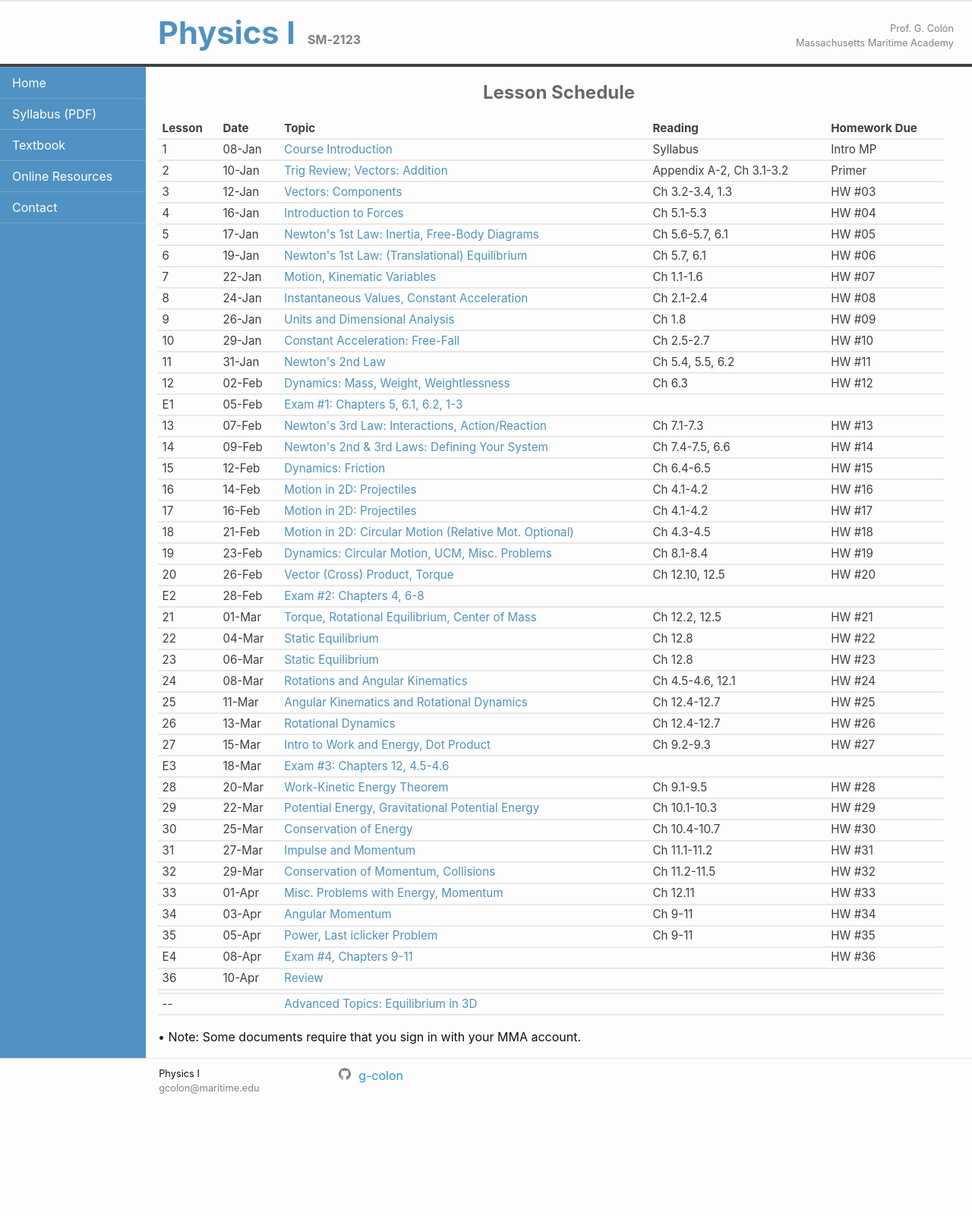
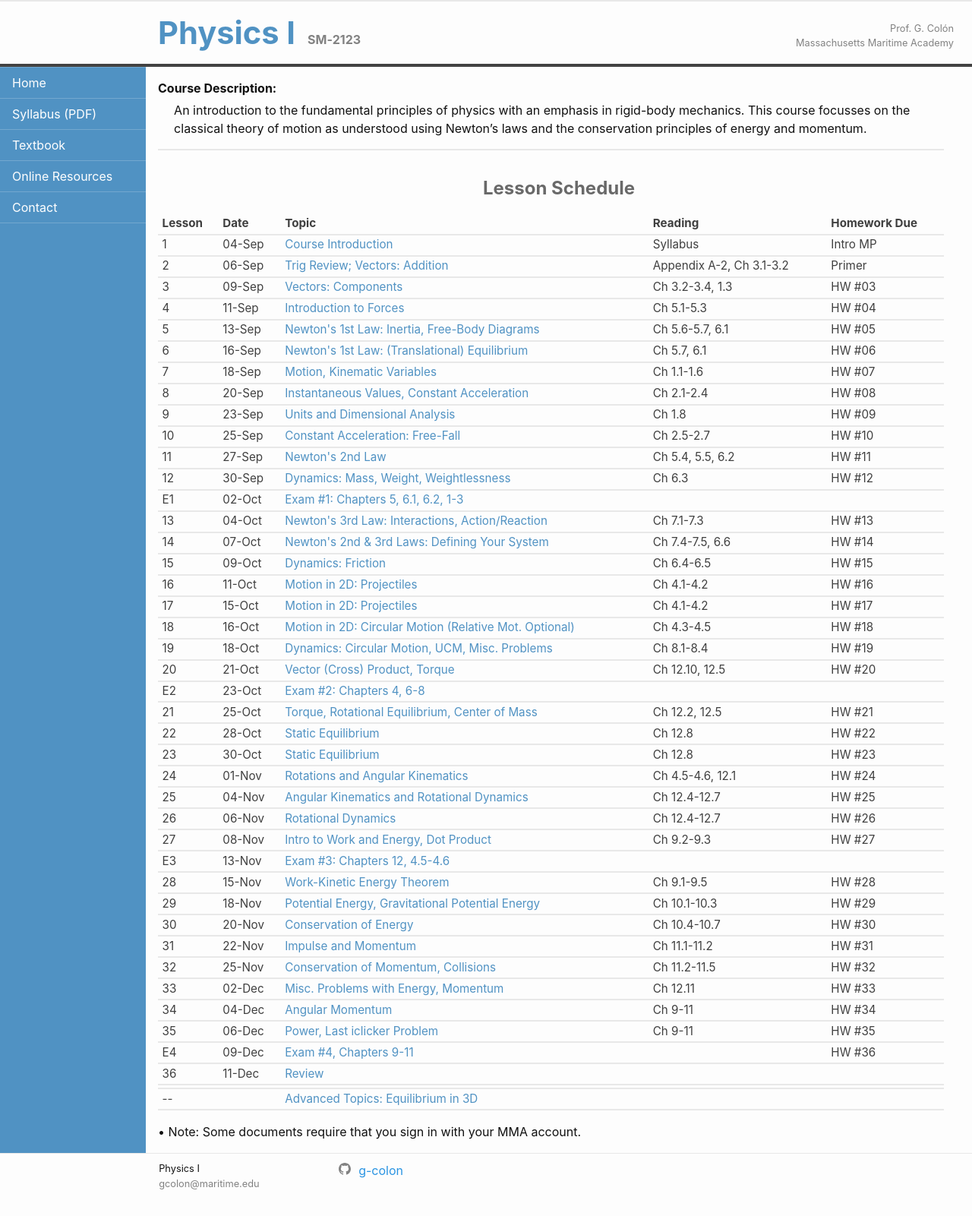
Before and after one commit to g-colon/Physics1, a Jekyll site: the page built from index.markdown, in a window 1280 px wide. Shown: the whole page at 76% size. Built offline with Jekyll 4.4.1, drawn with Linux system fonts in a browser that asks for light colours; before the commit the page ends 1475 px from its top, so only the background shows below that.

Commit message:
Fall 24 corrections

```diff
--- a/_data/syllabus.csv
+++ b/_data/syllabus.csv
@@ -1,43 +1,43 @@
 Lesson,Date,Topic,Reading,Homework Due
-1,08-Jan,"<a href='lessons/L01'> Course Introduction </a>",Syllabus,Intro MP
-2,10-Jan,"<a href='lessons/L02'> Trig Review; Vectors: Addition </a>","Appendix A-2, Ch 3.1-3.2",Primer
-3,12-Jan,"<a href='lessons/L03'> Vectors: Components </a>","Ch 3.2-3.4, 1.3",HW #03
-4,16-Jan,"<a href='lessons/L04'> Introduction to Forces </a>",Ch 5.1-5.3,HW #04
-5,17-Jan,"<a href='lessons/L05'> Newton's 1st Law: Inertia, Free-Body Diagrams </a>","Ch 5.6-5.7, 6.1",HW #05
-6,19-Jan,"<a href='lessons/L06'> Newton's 1st Law: (Translational) Equilibrium </a>","Ch 5.7, 6.1",HW #06
-7,22-Jan,"<a href='lessons/L07'> Motion, Kinematic Variables </a>",Ch 1.1-1.6,HW #07
-8,24-Jan,"<a href='lessons/L08'> Instantaneous Values, Constant Acceleration </a>",Ch 2.1-2.4,HW #08
-9,26-Jan,"<a href='lessons/L09'> Units and Dimensional Analysis </a>",Ch 1.8,HW #09
-10,29-Jan,"<a href='lessons/L10'> Constant Acceleration: Free-Fall </a>",Ch 2.5-2.7,HW #10
-11,31-Jan,"<a href='lessons/L11'> Newton's 2nd Law </a>","Ch 5.4, 5.5, 6.2",HW #11
-12,02-Feb,"<a href='lessons/L12'> Dynamics: Mass, Weight, Weightlessness </a>",Ch 6.3,HW #12
-E1,05-Feb,"<a href='resources/E01'> Exam #1: Chapters 5, 6.1, 6.2, 1-3 </a>",,
-13,07-Feb,"<a href='lessons/L13'> Newton's 3rd Law: Interactions, Action/Reaction </a>",Ch 7.1-7.3,HW #13
-14,09-Feb,"<a href='lessons/L14'> Newton's 2nd & 3rd Laws: Defining Your System </a>","Ch 7.4-7.5, 6.6",HW #14
-15,12-Feb,"<a href='lessons/L15'> Dynamics: Friction </a>",Ch 6.4-6.5,HW #15
-16,14-Feb,"<a href='lessons/L16'> Motion in 2D: Projectiles </a>",Ch 4.1-4.2,HW #16
-17,16-Feb,"<a href='lessons/L17'> Motion in 2D: Projectiles </a>",Ch 4.1-4.2,HW #17
-18,21-Feb,"<a href='lessons/L18'> Motion in 2D: Circular Motion (Relative Mot. Optional) </a>",Ch 4.3-4.5,HW #18
-19,23-Feb,"<a href='lessons/L19'> Dynamics: Circular Motion, UCM, Misc. Problems </a>",Ch 8.1-8.4,HW #19
-20,26-Feb,"<a href='lessons/L20'> Vector (Cross) Product, Torque </a>","Ch 12.10, 12.5",HW #20
-E2,28-Feb,"<a href='resources/E02'> Exam #2: Chapters 4, 6-8 </a>",,
-21,01-Mar,"<a href='lessons/L21'> Torque, Rotational Equilibrium, Center of Mass </a>","Ch 12.2, 12.5",HW #21
-22,04-Mar,"<a href='lessons/L22'> Static Equilibrium </a>",Ch 12.8,HW #22
-23,06-Mar,"<a href='lessons/L23'> Static Equilibrium </a>",Ch 12.8,HW #23
-24,08-Mar,"<a href='lessons/L24'> Rotations and Angular Kinematics </a>","Ch 4.5-4.6, 12.1",HW #24
-25,11-Mar,"<a href='lessons/L25'> Angular Kinematics and Rotational Dynamics </a>",Ch 12.4-12.7,HW #25
-26,13-Mar,"<a href='lessons/L26'> Rotational Dynamics </a>",Ch 12.4-12.7,HW #26
-27,15-Mar,"<a href='lessons/L27'> Intro to Work and Energy, Dot Product </a>",Ch 9.2-9.3,HW #27
-E3,18-Mar,"<a href='resources/E03'> Exam #3: Chapters 12, 4.5-4.6 </a>",,
-28,20-Mar,"<a href='lessons/L28'> Work-Kinetic Energy Theorem </a>",Ch 9.1-9.5,HW #28
-29,22-Mar,"<a href='lessons/L29'> Potential Energy, Gravitational Potential Energy </a>",Ch 10.1-10.3,HW #29
-30,25-Mar,"<a href='lessons/L30'> Conservation of Energy </a>",Ch 10.4-10.7,HW #30
-31,27-Mar,"<a href='lessons/L31'> Impulse and Momentum </a>",Ch 11.1-11.2,HW #31
-32,29-Mar,"<a href='lessons/L32'> Conservation of Momentum, Collisions </a>",Ch 11.2-11.5,HW #32
-33,01-Apr,"<a href='lessons/L33'> Misc. Problems with Energy, Momentum </a>",Ch 12.11,HW #33
-34,03-Apr,"<a href='lessons/L34'> Angular Momentum </a>",Ch 9-11,HW #34
-35,05-Apr,"<a href='lessons/L35'> Power, Last iclicker Problem </a>",Ch 9-11,HW #35
-E4,08-Apr,"<a href='resources/E04'> Exam #4, Chapters 9-11 </a>",,HW #36
-36,10-Apr,"<a href='lessons/L36'> Review </a>",,
+1,04-Sep,"<a href='lessons/L01'> Course Introduction </a>",Syllabus,Intro MP
+2,06-Sep,"<a href='lessons/L02'> Trig Review; Vectors: Addition </a>","Appendix A-2, Ch 3.1-3.2",Primer
+3,09-Sep,"<a href='lessons/L03'> Vectors: Components </a>","Ch 3.2-3.4, 1.3",HW #03
+4,11-Sep,"<a href='lessons/L04'> Introduction to Forces </a>",Ch 5.1-5.3,HW #04
+5,13-Sep,"<a href='lessons/L05'> Newton's 1st Law: Inertia, Free-Body Diagrams </a>","Ch 5.6-5.7, 6.1",HW #05
+6,16-Sep,"<a href='lessons/L06'> Newton's 1st Law: (Translational) Equilibrium </a>","Ch 5.7, 6.1",HW #06
+7,18-Sep,"<a href='lessons/L07'> Motion, Kinematic Variables </a>",Ch 1.1-1.6,HW #07
+8,20-Sep,"<a href='lessons/L08'> Instantaneous Values, Constant Acceleration </a>",Ch 2.1-2.4,HW #08
+9,23-Sep,"<a href='lessons/L09'> Units and Dimensional Analysis </a>",Ch 1.8,HW #09
+10,25-Sep,"<a href='lessons/L10'> Constant Acceleration: Free-Fall </a>",Ch 2.5-2.7,HW #10
+11,27-Sep,"<a href='lessons/L11'> Newton's 2nd Law </a>","Ch 5.4, 5.5, 6.2",HW #11
+12,30-Sep,"<a href='lessons/L12'> Dynamics: Mass, Weight, Weightlessness </a>",Ch 6.3,HW #12
+E1,02-Oct,"<a href='resources/E01'> Exam #1: Chapters 5, 6.1, 6.2, 1-3 </a>",,
+13,04-Oct,"<a href='lessons/L13'> Newton's 3rd Law: Interactions, Action/Reaction </a>",Ch 7.1-7.3,HW #13
+14,07-Oct,"<a href='lessons/L14'> Newton's 2nd & 3rd Laws: Defining Your System </a>","Ch 7.4-7.5, 6.6",HW #14
+15,09-Oct,"<a href='lessons/L15'> Dynamics: Friction </a>",Ch 6.4-6.5,HW #15
+16,11-Oct,"<a href='lessons/L16'> Motion in 2D: Projectiles </a>",Ch 4.1-4.2,HW #16
+17,15-Oct,"<a href='lessons/L17'> Motion in 2D: Projectiles </a>",Ch 4.1-4.2,HW #17
+18,16-Oct,"<a href='lessons/L18'> Motion in 2D: Circular Motion (Relative Mot. Optional) </a>",Ch 4.3-4.5,HW #18
+19,18-Oct,"<a href='lessons/L19'> Dynamics: Circular Motion, UCM, Misc. Problems </a>",Ch 8.1-8.4,HW #19
+20,21-Oct,"<a href='lessons/L20'> Vector (Cross) Product, Torque </a>","Ch 12.10, 12.5",HW #20
+E2,23-Oct,"<a href='resources/E02'> Exam #2: Chapters 4, 6-8 </a>",,
+21,25-Oct,"<a href='lessons/L21'> Torque, Rotational Equilibrium, Center of Mass </a>","Ch 12.2, 12.5",HW #21
+22,28-Oct,"<a href='lessons/L22'> Static Equilibrium </a>",Ch 12.8,HW #22
+23,30-Oct,"<a href='lessons/L23'> Static Equilibrium </a>",Ch 12.8,HW #23
+24,01-Nov,"<a href='lessons/L24'> Rotations and Angular Kinematics </a>","Ch 4.5-4.6, 12.1",HW #24
+25,04-Nov,"<a href='lessons/L25'> Angular Kinematics and Rotational Dynamics </a>",Ch 12.4-12.7,HW #25
+26,06-Nov,"<a href='lessons/L26'> Rotational Dynamics </a>",Ch 12.4-12.7,HW #26
+27,08-Nov,"<a href='lessons/L27'> Intro to Work and Energy, Dot Product </a>",Ch 9.2-9.3,HW #27
+E3,13-Nov,"<a href='resources/E03'> Exam #3: Chapters 12, 4.5-4.6 </a>",,
+28,15-Nov,"<a href='lessons/L28'> Work-Kinetic Energy Theorem </a>",Ch 9.1-9.5,HW #28
+29,18-Nov,"<a href='lessons/L29'> Potential Energy, Gravitational Potential Energy </a>",Ch 10.1-10.3,HW #29
+30,20-Nov,"<a href='lessons/L30'> Conservation of Energy </a>",Ch 10.4-10.7,HW #30
+31,22-Nov,"<a href='lessons/L31'> Impulse and Momentum </a>",Ch 11.1-11.2,HW #31
+32,25-Nov,"<a href='lessons/L32'> Conservation of Momentum, Collisions </a>",Ch 11.2-11.5,HW #32
+33,02-Dec,"<a href='lessons/L33'> Misc. Problems with Energy, Momentum </a>",Ch 12.11,HW #33
+34,04-Dec,"<a href='lessons/L34'> Angular Momentum </a>",Ch 9-11,HW #34
+35,06-Dec,"<a href='lessons/L35'> Power, Last iclicker Problem </a>",Ch 9-11,HW #35
+E4,09-Dec,"<a href='resources/E04'> Exam #4, Chapters 9-11 </a>",,HW #36
+36,11-Dec,"<a href='lessons/L36'> Review </a>",,
 ,,"",,
 --,,"<a href='resources/AT01'> Advanced Topics: Equilibrium in 3D </a>",,
--- a/_sass/my_base.scss
+++ b/_sass/my_base.scss
@@ -52,6 +52,13 @@ ul, ol, dl, figure,
     color: darken($grey-color, 10%);
     margin-bottom: 1.0rem;
     text-rendering: optimizeLegibility;
+}
+
+/** Course Description hr */
+hr.cd {
+    border: 1px solid $grey-color-light;
+    width: 98%; //max-content;
+    margin-bottom: 2em;
 }
 
 /**
--- a/index.markdown
+++ b/index.markdown
@@ -7,6 +7,12 @@ title: Lesson Schedule
 <!-- <div style="width:max-content; background-color: pink;"> -->
 <!-- <div> -->
 <!-- <h2 style="text-align:center;margin-top: 1rem; font-size:1.5rem; font-weight:bold; color: #828282">{{page.title}} </h2> -->
+
+<p style="padding-top:1em;"> <b> Course Description:</b> </p>
+<p style="margin-left:2%; margin-top: -1%"> An introduction to the fundamental principles of physics with an emphasis in rigid-body mechanics.  This course focusses on the classical theory of motion as understood using Newton’s laws and the conservation principles of energy and momentum.
+</p>
+<hr class="cd">
+
 
 <div class="home-h2"> {{page.title}} </div>
 <div>
```
Also changed, not shown: 6 other files.
